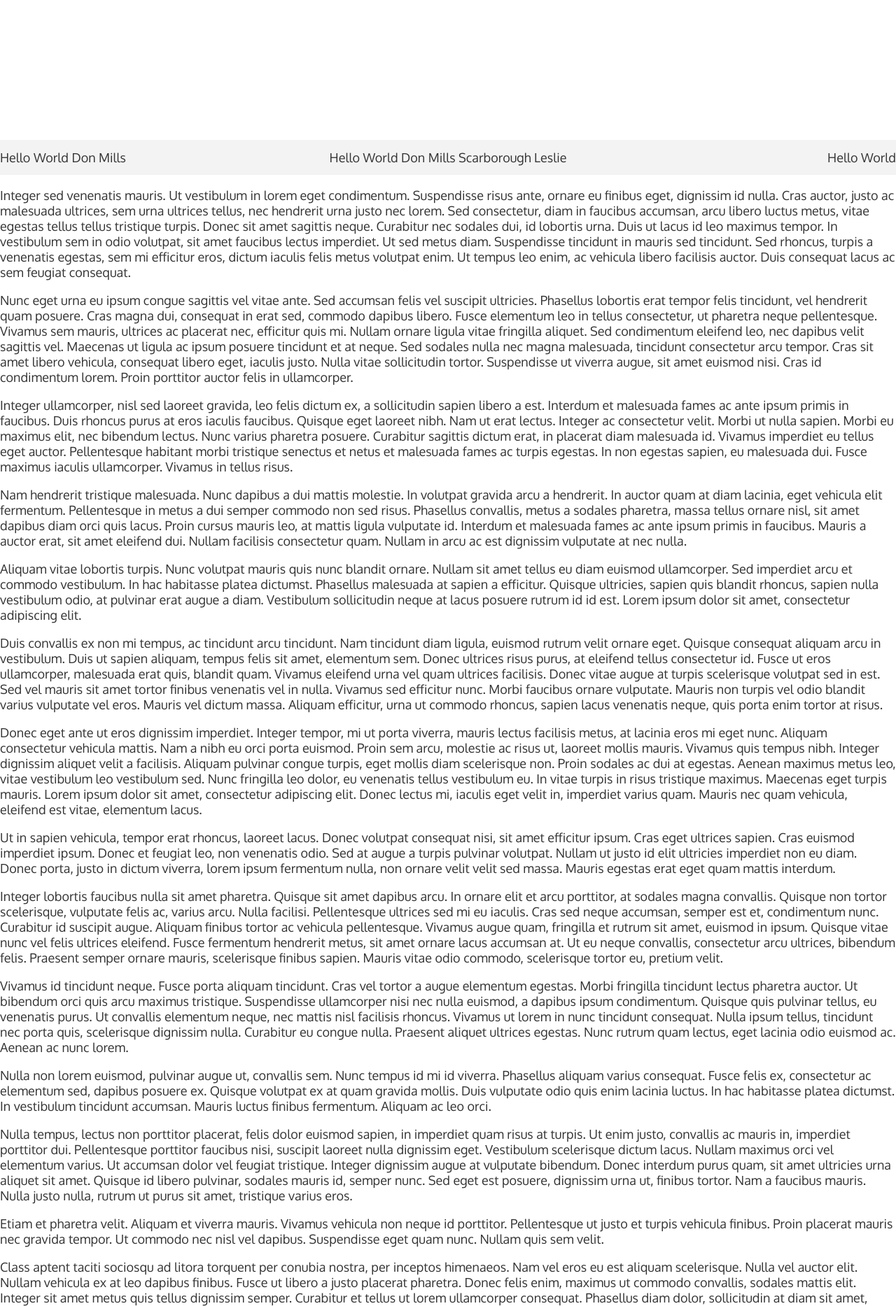
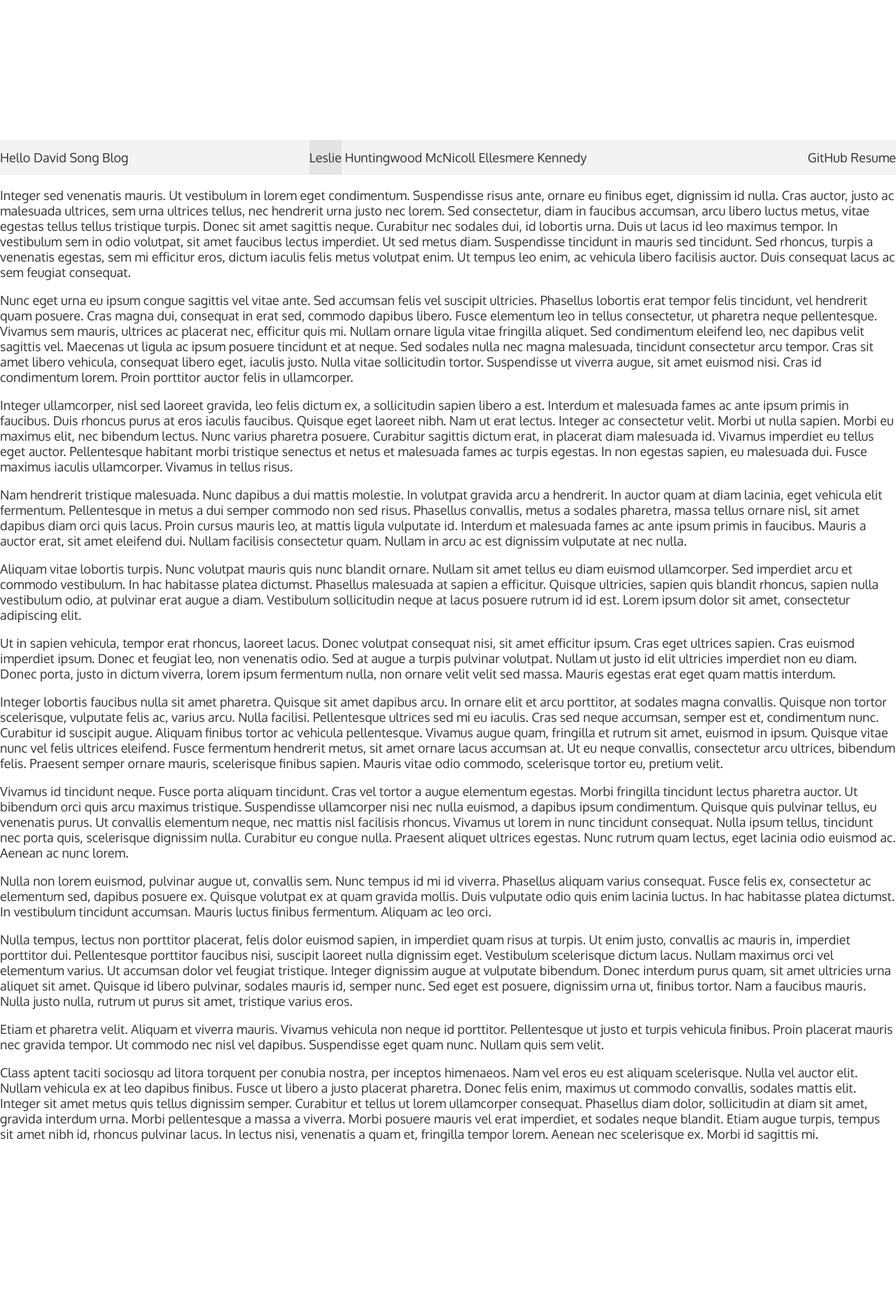
Before and after one commit to dstratossong/dstratossong.github.io, a PHP site: page / in a window 1280 px wide. Shown: the part 600-2467 px from the top of the page at 70% size. After the commit the page ends 2232 px from the top, so only its background shows below. Run offline with PHP 8.4, Linux system fonts and the light colour scheme; some libraries are stand-ins or nearby versions.

Commit message:
active nav tabs : test

```diff
--- a/index.html
+++ b/index.html
@@ -41,63 +41,94 @@
       <div class="nav-left">
         <ul>
           <li><a href="#some-section">Hello</a></li>
-          <li><a href="#">World</a></li>
-          <li><a href="#">Don Mills</a></li>
+          <li><a href="#">David Song</a></li>
+          <li><a href="/blog">Blog</a></li>
 
         </ul>
       </div>
       <div class="nav-mid">
         <ul>
-          <li><a href="#"><span class="text">Hello</span><span class="icon glyphicon glyphicon-heart"></span></a></li>
-          <li><a href="#"><span class="text">World</span><span class="icon glyphicon glyphicon-heart"></span></a></li>
-          <li><a href="#"><span class="text">Don Mills</span><span class="icon glyphicon glyphicon-heart"></span></a></li>
-          <li><a href="#"><span class="text">Scarborough</span><span class="icon glyphicon glyphicon-heart"></span></a></li>
-          <li><a href="#"><span class="text">Leslie</span><span class="icon glyphicon glyphicon-heart"></span></a></li>
+          <li id="leslie-sect-menu"><a href="#leslie">
+            <span class="text">Leslie</span>
+            <span class="icon glyphicon glyphicon-music"></span>
+          </a></li>
+          <li id="huntingwood-sect-menu"><a href="#huntingwood">
+            <span class="text">Huntingwood</span>
+            <span class="icon glyphicon glyphicon-lock"></span>
+          </a></li>
+          <li id="mcnicoll-sect-menu"><a href="#mcnicoll">
+            <span class="text">McNicoll</span>
+            <span class="icon glyphicon glyphicon-tint"></span>
+          </a></li>
+          <li id="ellesmere-sect-menu"><a href="#ellesmere">
+            <span class="text">Ellesmere</span>
+            <span class="icon glyphicon glyphicon-heart"></span>
+          </a></li>
+          <li id="kennedy-sect-menu"><a href="#kennedy">
+            <span class="text">Kennedy</span>
+            <span class="icon glyphicon glyphicon-flash"></span>
+          </a></li>
         </ul>
       </div>
       <div class="nav-right">
         <ul>
-          <a href="#"><li>Hello</li></a>
-          <a href="#"><li>World</li></a>
+          <a href="//github.com/dstratossong"><li>GitHub</li></a>
+          <a href="/resume.pdf"><li>Resume</li></a>
         </ul>
       </div>
     </div>
   </div>
 
+
+  <a class="anchor" id="leslie"></a>
+  <div class="nav-section" id="leslie-sect">
     <p>
     Integer sed venenatis mauris. Ut vestibulum in lorem eget condimentum. Suspendisse risus ante, ornare eu finibus eget, dignissim id nulla. Cras auctor, justo ac malesuada ultrices, sem urna ultrices tellus, nec hendrerit urna justo nec lorem. Sed consectetur, diam in faucibus accumsan, arcu libero luctus metus, vitae egestas tellus tellus tristique turpis. Donec sit amet sagittis neque. Curabitur nec sodales dui, id lobortis urna. Duis ut lacus id leo maximus tempor. In vestibulum sem in odio volutpat, sit amet faucibus lectus imperdiet. Ut sed metus diam. Suspendisse tincidunt in mauris sed tincidunt. Sed rhoncus, turpis a venenatis egestas, sem mi efficitur eros, dictum iaculis felis metus volutpat enim. Ut tempus leo enim, ac vehicula libero facilisis auctor. Duis consequat lacus ac sem feugiat consequat.
     </p>
     <p>
     Nunc eget urna eu ipsum congue sagittis vel vitae ante. Sed accumsan felis vel suscipit ultricies. Phasellus lobortis erat tempor felis tincidunt, vel hendrerit quam posuere. Cras magna dui, consequat in erat sed, commodo dapibus libero. Fusce elementum leo in tellus consectetur, ut pharetra neque pellentesque. Vivamus sem mauris, ultrices ac placerat nec, efficitur quis mi. Nullam ornare ligula vitae fringilla aliquet. Sed condimentum eleifend leo, nec dapibus velit sagittis vel. Maecenas ut ligula ac ipsum posuere tincidunt et at neque. Sed sodales nulla nec magna malesuada, tincidunt consectetur arcu tempor. Cras sit amet libero vehicula, consequat libero eget, iaculis justo. Nulla vitae sollicitudin tortor. Suspendisse ut viverra augue, sit amet euismod nisi. Cras id condimentum lorem. Proin porttitor auctor felis in ullamcorper.
     </p>
+  </div>
+
+
+  <a class="anchor" id="huntingwood"></a>
+  <div class="nav-section" id="huntingwood-sect">
     <p>
     Integer ullamcorper, nisl sed laoreet gravida, leo felis dictum ex, a sollicitudin sapien libero a est. Interdum et malesuada fames ac ante ipsum primis in faucibus. Duis rhoncus purus at eros iaculis faucibus. Quisque eget laoreet nibh. Nam ut erat lectus. Integer ac consectetur velit. Morbi ut nulla sapien. Morbi eu maximus elit, nec bibendum lectus. Nunc varius pharetra posuere. Curabitur sagittis dictum erat, in placerat diam malesuada id. Vivamus imperdiet eu tellus eget auctor. Pellentesque habitant morbi tristique senectus et netus et malesuada fames ac turpis egestas. In non egestas sapien, eu malesuada dui. Fusce maximus iaculis ullamcorper. Vivamus in tellus risus.
     </p>
-  <a class="anchor" id="some-section"></a>
     <p>
     Nam hendrerit tristique malesuada. Nunc dapibus a dui mattis molestie. In volutpat gravida arcu a hendrerit. In auctor quam at diam lacinia, eget vehicula elit fermentum. Pellentesque in metus a dui semper commodo non sed risus. Phasellus convallis, metus a sodales pharetra, massa tellus ornare nisl, sit amet dapibus diam orci quis lacus. Proin cursus mauris leo, at mattis ligula vulputate id. Interdum et malesuada fames ac ante ipsum primis in faucibus. Mauris a auctor erat, sit amet eleifend dui. Nullam facilisis consectetur quam. Nullam in arcu ac est dignissim vulputate at nec nulla.
     </p>
     <p>
     Aliquam vitae lobortis turpis. Nunc volutpat mauris quis nunc blandit ornare. Nullam sit amet tellus eu diam euismod ullamcorper. Sed imperdiet arcu et commodo vestibulum. In hac habitasse platea dictumst. Phasellus malesuada at sapien a efficitur. Quisque ultricies, sapien quis blandit rhoncus, sapien nulla vestibulum odio, at pulvinar erat augue a diam. Vestibulum sollicitudin neque at lacus posuere rutrum id id est. Lorem ipsum dolor sit amet, consectetur adipiscing elit.
     </p>
-  <p>
-  Duis convallis ex non mi tempus, ac tincidunt arcu tincidunt. Nam tincidunt diam ligula, euismod rutrum velit ornare eget. Quisque consequat aliquam arcu in vestibulum. Duis ut sapien aliquam, tempus felis sit amet, elementum sem. Donec ultrices risus purus, at eleifend tellus consectetur id. Fusce ut eros ullamcorper, malesuada erat quis, blandit quam. Vivamus eleifend urna vel quam ultrices facilisis. Donec vitae augue at turpis scelerisque volutpat sed in est. Sed vel mauris sit amet tortor finibus venenatis vel in nulla. Vivamus sed efficitur nunc. Morbi faucibus ornare vulputate. Mauris non turpis vel odio blandit varius vulputate vel eros. Mauris vel dictum massa. Aliquam efficitur, urna ut commodo rhoncus, sapien lacus venenatis neque, quis porta enim tortor at risus.
-  </p>
-  <p>
-  Donec eget ante ut eros dignissim imperdiet. Integer tempor, mi ut porta viverra, mauris lectus facilisis metus, at lacinia eros mi eget nunc. Aliquam consectetur vehicula mattis. Nam a nibh eu orci porta euismod. Proin sem arcu, molestie ac risus ut, laoreet mollis mauris. Vivamus quis tempus nibh. Integer dignissim aliquet velit a facilisis. Aliquam pulvinar congue turpis, eget mollis diam scelerisque non. Proin sodales ac dui at egestas. Aenean maximus metus leo, vitae vestibulum leo vestibulum sed. Nunc fringilla leo dolor, eu venenatis tellus vestibulum eu. In vitae turpis in risus tristique maximus. Maecenas eget turpis mauris. Lorem ipsum dolor sit amet, consectetur adipiscing elit. Donec lectus mi, iaculis eget velit in, imperdiet varius quam. Mauris nec quam vehicula, eleifend est vitae, elementum lacus.
-  </p>
+  </div>
+
+
+  <a class="anchor" id="mcnicoll"></a>
+  <div class="nav-section" id="mcnicoll-sect">
     <p>
     Ut in sapien vehicula, tempor erat rhoncus, laoreet lacus. Donec volutpat consequat nisi, sit amet efficitur ipsum. Cras eget ultrices sapien. Cras euismod imperdiet ipsum. Donec et feugiat leo, non venenatis odio. Sed at augue a turpis pulvinar volutpat. Nullam ut justo id elit ultricies imperdiet non eu diam. Donec porta, justo in dictum viverra, lorem ipsum fermentum nulla, non ornare velit velit sed massa. Mauris egestas erat eget quam mattis interdum.
     </p>
     <p>
     Integer lobortis faucibus nulla sit amet pharetra. Quisque sit amet dapibus arcu. In ornare elit et arcu porttitor, at sodales magna convallis. Quisque non tortor scelerisque, vulputate felis ac, varius arcu. Nulla facilisi. Pellentesque ultrices sed mi eu iaculis. Cras sed neque accumsan, semper est et, condimentum nunc. Curabitur id suscipit augue. Aliquam finibus tortor ac vehicula pellentesque. Vivamus augue quam, fringilla et rutrum sit amet, euismod in ipsum. Quisque vitae nunc vel felis ultrices eleifend. Fusce fermentum hendrerit metus, sit amet ornare lacus accumsan at. Ut eu neque convallis, consectetur arcu ultrices, bibendum felis. Praesent semper ornare mauris, scelerisque finibus sapien. Mauris vitae odio commodo, scelerisque tortor eu, pretium velit.
     </p>
+  </div>
+
+
+  <a class="anchor" id="ellesmere"></a>
+  <div class="nav-section" id="ellesmere-sect">
     <p>
     Vivamus id tincidunt neque. Fusce porta aliquam tincidunt. Cras vel tortor a augue elementum egestas. Morbi fringilla tincidunt lectus pharetra auctor. Ut bibendum orci quis arcu maximus tristique. Suspendisse ullamcorper nisi nec nulla euismod, a dapibus ipsum condimentum. Quisque quis pulvinar tellus, eu venenatis purus. Ut convallis elementum neque, nec mattis nisl facilisis rhoncus. Vivamus ut lorem in nunc tincidunt consequat. Nulla ipsum tellus, tincidunt nec porta quis, scelerisque dignissim nulla. Curabitur eu congue nulla. Praesent aliquet ultrices egestas. Nunc rutrum quam lectus, eget lacinia odio euismod ac. Aenean ac nunc lorem.
     </p>
     <p>
     Nulla non lorem euismod, pulvinar augue ut, convallis sem. Nunc tempus id mi id viverra. Phasellus aliquam varius consequat. Fusce felis ex, consectetur ac elementum sed, dapibus posuere ex. Quisque volutpat ex at quam gravida mollis. Duis vulputate odio quis enim lacinia luctus. In hac habitasse platea dictumst. In vestibulum tincidunt accumsan. Mauris luctus finibus fermentum. Aliquam ac leo orci.
     </p>
+  </div>
+
+
+  <a class="anchor" id="kennedy"></a>
+  <div class="nav-section" id="kennedy-sect">
     <p>
     Nulla tempus, lectus non porttitor placerat, felis dolor euismod sapien, in imperdiet quam risus at turpis. Ut enim justo, convallis ac mauris in, imperdiet porttitor dui. Pellentesque porttitor faucibus nisi, suscipit laoreet nulla dignissim eget. Vestibulum scelerisque dictum lacus. Nullam maximus orci vel elementum varius. Ut accumsan dolor vel feugiat tristique. Integer dignissim augue at vulputate bibendum. Donec interdum purus quam, sit amet ultricies urna aliquet sit amet. Quisque id libero pulvinar, sodales mauris id, semper nunc. Sed eget est posuere, dignissim urna ut, finibus tortor. Nam a faucibus mauris. Nulla justo nulla, rutrum ut purus sit amet, tristique varius eros.
     </p>
@@ -107,6 +138,7 @@
     <p>
     Class aptent taciti sociosqu ad litora torquent per conubia nostra, per inceptos himenaeos. Nam vel eros eu est aliquam scelerisque. Nulla vel auctor elit. Nullam vehicula ex at leo dapibus finibus. Fusce ut libero a justo placerat pharetra. Donec felis enim, maximus ut commodo convallis, sodales mattis elit. Integer sit amet metus quis tellus dignissim semper. Curabitur et tellus ut lorem ullamcorper consequat. Phasellus diam dolor, sollicitudin at diam sit amet, gravida interdum urna. Morbi pellentesque a massa a viverra. Morbi posuere mauris vel erat imperdiet, et sodales neque blandit. Etiam augue turpis, tempus sit amet nibh id, rhoncus pulvinar lacus. In lectus nisi, venenatis a quam et, fringilla tempor lorem. Aenean nec scelerisque ex. Morbi id sagittis mi.
     </p>
+  </div>
 
 
 </body>
--- a/scripts/base.js
+++ b/scripts/base.js
@@ -10,4 +10,13 @@ function navScrollHook() {
     nav.removeClass('nav-fixed-top');
   }
 
+  $(".nav-section").each(function () {
+    var sectionId = $(this).attr("id");
+    if ($(this).visible(true)) {
+      $("#" + sectionId + "-menu").addClass("active");
+    } else {
+      $("#" + sectionId + "-menu").removeClass("active");
+    }
+  });
+
 }
--- a/stylesheets/sass/_constants.scss
+++ b/stylesheets/sass/_constants.scss
@@ -24,3 +24,4 @@ $nav-font-size:        18px;
 $nav-line-height:      22px;
 $nav-bg-color:         #f3f3f3;
 $nav-text-color:       $text-black;
+$nav-active-color:     #e4e4e4;
--- a/stylesheets/style.css
+++ b/stylesheets/style.css
@@ -71,6 +71,10 @@ p {
     @media screen and (min-width: 461px) {
       .nav .nav-mid .icon {
         display: none; } }
+    .nav .nav-mid ul li.active, .nav .nav-mid ol li.active {
+      background: #e4e4e4; }
+    .nav .nav-mid ul li.active ~ li.active, .nav .nav-mid ol li.active ~ li.active {
+      background: #f3f3f3; }
   .nav .nav-right {
     position: absolute;
     right: 0;
```
Also changed, not shown: stylesheets/sass/global-classes.scss (+9 -0 lines), 1 other file. Lines whose indentation alone changed are shown as unchanged.
